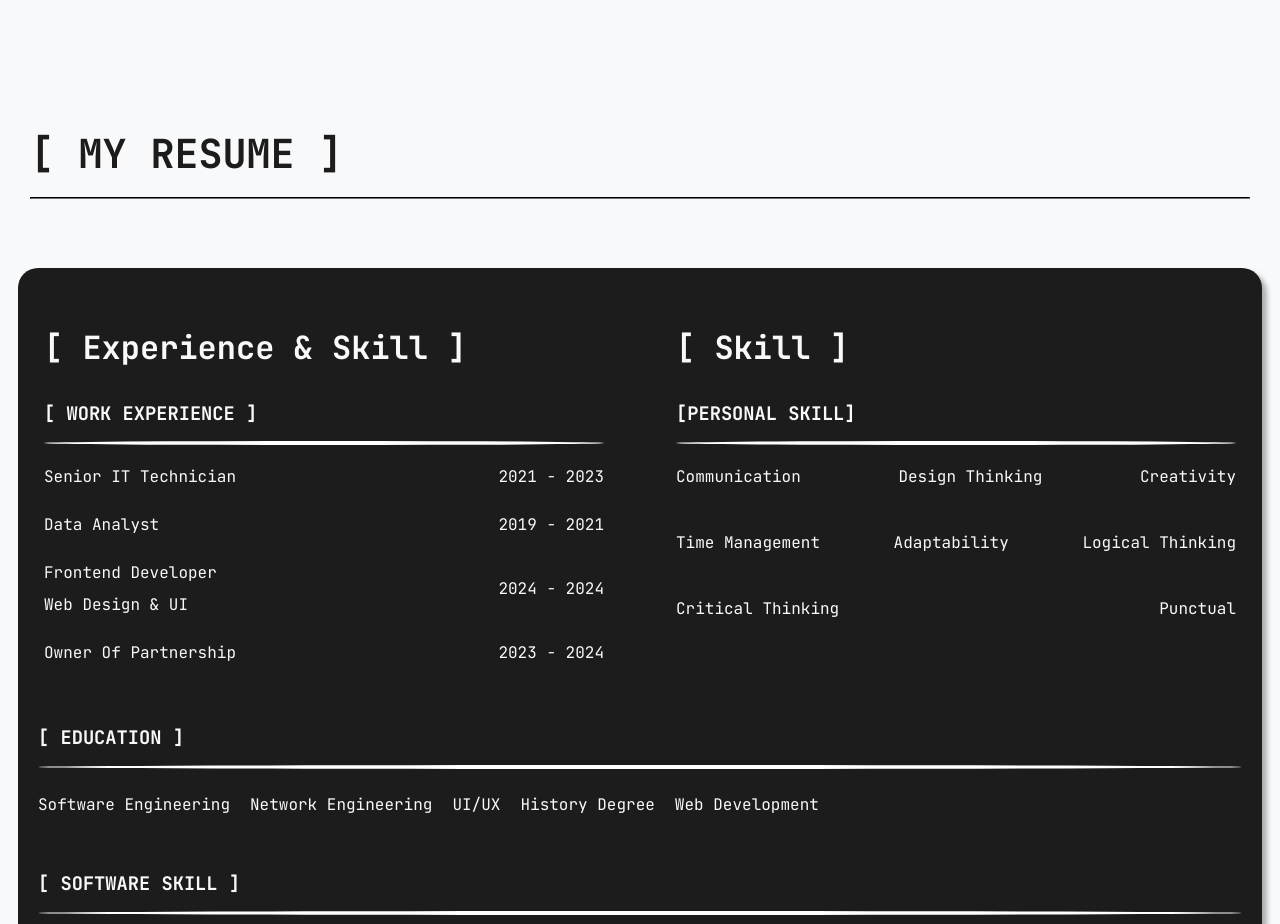
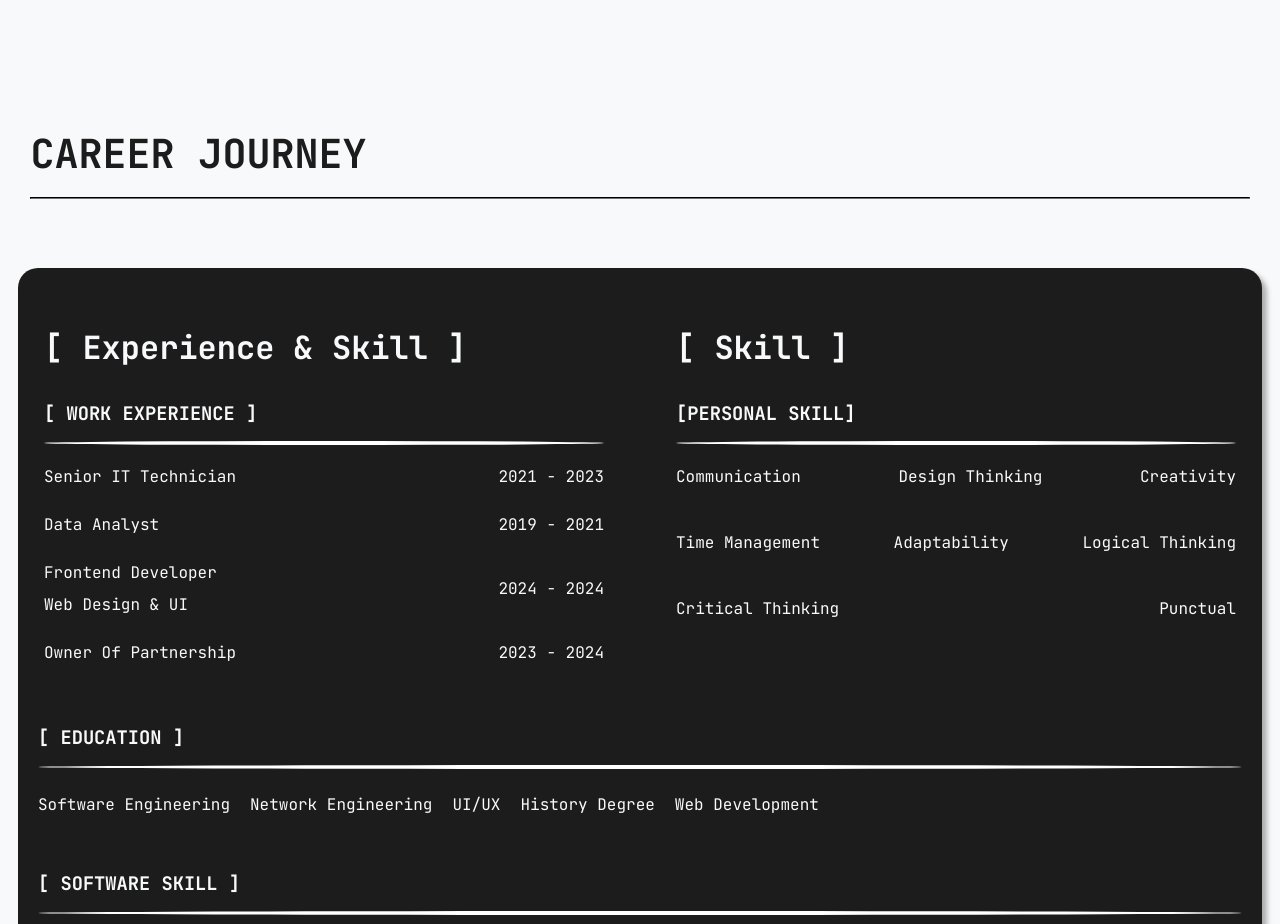
Before and after one commit to MyoMin24680/Portfoilo, a React (Vite) app: page /resume in a window 1280 px wide. Shown: the part 1600-2524 px from the top of the page. Built offline with nearby package versions, Linux system fonts and the light colour scheme.

Commit message:
edit journey p

```diff
--- a/src/componment/resume/Resume.jsx
+++ b/src/componment/resume/Resume.jsx
@@ -15,7 +15,7 @@ const Resume = () => {
         ref={headerRef}
         className={`header-line reveal ${headerVisible ? 'visible' : ''}`}
       >
-        <h1>[ My Resume ]</h1>
+        <h1>Career Journey</h1>
         <hr />
       </div>
 
```
